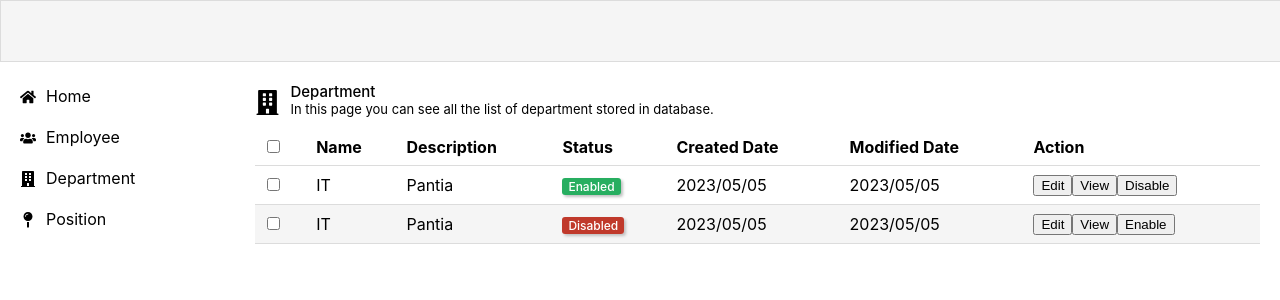
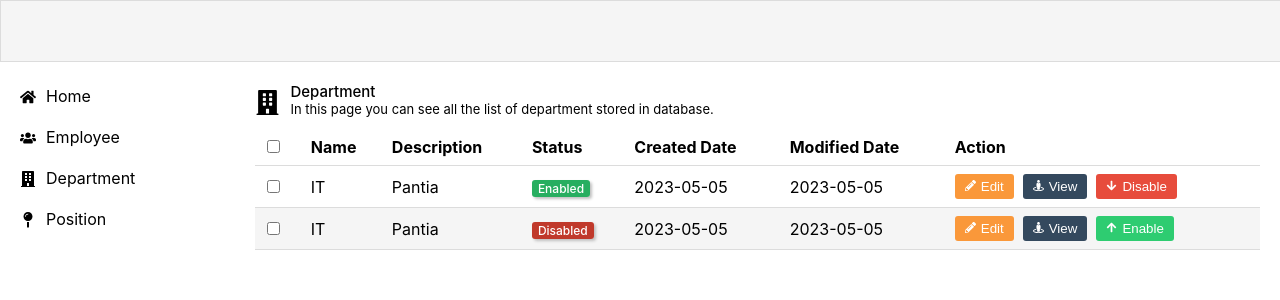
Before and after one commit to vmpantia/react-web, a React (Create React App) app: page /department in a window 1280 px wide. Shown: the top 300 px of the page. Built offline with nearby package versions, Linux system fonts and the light colour scheme.

Commit message:
[u] Changes

```diff
--- a/src/components/Department/List.tsx
+++ b/src/components/Department/List.tsx
@@ -29,23 +29,23 @@ const List = (props:Props) => {
             <tbody>
                 {dataSource.map(data => {
                     return (
-                        <tr key={data.internalID}>
+                        <tr key={data.internalID.toString()}>
                             <td><input type="checkbox"></input></td>
                             <td>{data.name}</td>
                             <td>{data.description}</td>
                             <td>
-                                <span className={"status " + data.statusDescription}>
+                                <span className={"status " + data.statusDescription.toLocaleLowerCase() + "-status"}>
                                     {data.statusDescription}
                                 </span>
                             </td>
-                            <td>{format(data.createdDate, "yyyy/MM/dd")}</td>
-                            <td>{format(data.modifiedDate, "yyyy/MM/dd")}</td>
+                            <td>{format(data.createdDate, "yyyy-MM-dd")}</td>
+                            <td>{format(data.modifiedDate, "yyyy-MM-dd")}</td>
                             <td>
-                                <Button text="Edit" onButtonClickedHandler={editButtonClicked} /  >
-                                <button>View</button>
+                                <Button text="Edit" onButtonClickedHandler={editButtonClicked} /> &nbsp;
+                                <Button text="View" onButtonClickedHandler={editButtonClicked} /> &nbsp;
                                 {data.status === 0 ?
-                                    <button>Disable</button> :
-                                    <button>Enable</button>}
+                                    <Button text="Disable" onButtonClickedHandler={editButtonClicked} />:
+                                    <Button text="Enable" onButtonClickedHandler={editButtonClicked} />}
                             </td>
                         </tr>
                     );
--- a/src/components/Shared/Button.tsx
+++ b/src/components/Shared/Button.tsx
@@ -1,3 +1,5 @@
+import { FaArrowDown, FaArrowUp, FaPencilAlt, FaSearch, FaStreetView } from "react-icons/fa";
+
 type Props = {
     text:string;
     onButtonClickedHandler: () => void;
@@ -7,8 +9,13 @@ const Button = (props:Props) => {
     const {text, onButtonClickedHandler} = props;
 
     return(
-        <button className={text + "-button"}
+        <button className={"btn " + text.toLocaleLowerCase() + "-btn"}
                 onClick={onButtonClickedHandler}>
+            {{ "Edit" : <FaPencilAlt/>,
+               "View" : <FaStreetView/>,
+               "Enable" : <FaArrowUp/>,
+               "Disable" : <FaArrowDown/>
+            }[text]}
             {text}
         </button>
     );
--- a/src/stubs/Stub.tsx
+++ b/src/stubs/Stub.tsx
@@ -11,7 +11,7 @@ export const stb_departmentList : departmentDTO[] = [
         modifiedDate: new Date()
     },
     {
-        internalID: "test",
+        internalID: "tae",
         name: "IT",
         description: "Pantia",
         status: 1,
--- a/src/style.css
+++ b/src/style.css
@@ -96,11 +96,53 @@ tr:nth-child(even) {
   border-radius: 3px;
   box-shadow: 2px 2px 3px silver;
 }
-.Enabled {
+.enabled-status {
   background-color: #27ae60;
   color: white;
 }
-.Disabled {
+.disabled-status {
   background-color: #c0392b;
   color: white;
 }
+
+.btn {
+  border:none;
+  padding: 5px 10px;
+  border-radius: 3px;
+}
+.btn svg {
+  font-size: 11px;
+  margin-right: 5px;
+}
+.edit-btn {
+  background-color: #fa983a;
+  color: white;
+}
+.edit-btn:enabled:hover {
+  background-color: #e58e26;
+  color: white;
+}
+.view-btn {
+  background-color: #34495e;
+  color: white;
+}
+.view-btn:enabled:hover {
+  background-color: #2c3e50;
+  color: white;
+}
+.enable-btn {
+  background-color: #2ecc71;
+  color: white;
+}
+.enable-btn:enabled:hover {
+  background-color: #27ae60;
+  color: white;
+}
+.disable-btn {
+  background-color: #e74c3c;
+  color: white;
+}
+.disable-btn:enabled:hover {
+  background-color: #c0392b;
+  color: white;
+}
```
